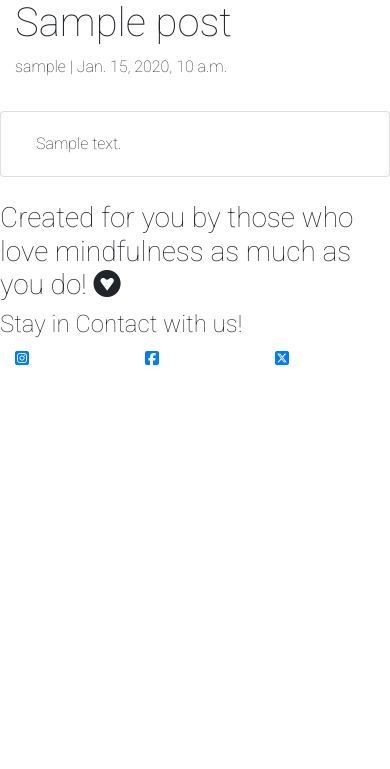
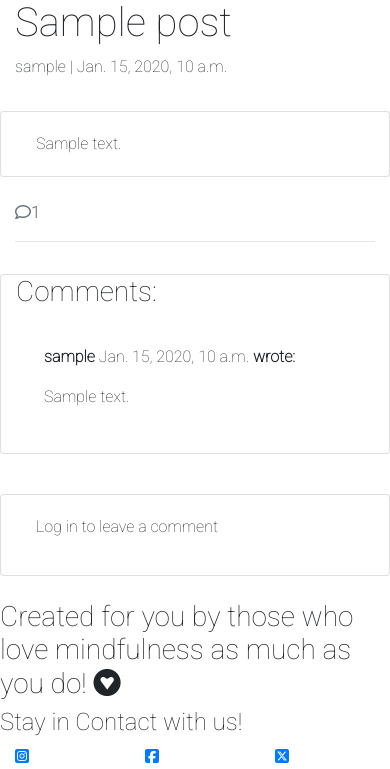
Before and after one commit to aimeeallen94/time-to-pause, a Django app: a page that uses timetopause/templates/timetopause/post_detail.html in a window 390 px wide. Shown: the part 139-908 px from the top of the page. Before the commit the page ends 504 px from the top, so only its background shows below. Run offline with Django 3.2, Linux system fonts and the light colour scheme; tables that the repository leaves empty hold one stand-in row (values such as "Sample post"); parts of the project's set-up code (start-up, migrations or seed data) failed here and were passed over; some libraries are stand-ins or nearby versions.

Commit message:
complete back end configuration for comments by users and set up views for users to leave comments. Complete sign up and log in forms

```diff
--- a/requirements.txt
+++ b/requirements.txt
@@ -2,10 +2,12 @@ asgiref==3.7.2
 blinker==1.7.0
 click==8.1.7
 cloudinary==1.38.0
+crispy-bootstrap5==0.7
 dj-database-url==0.5.0
 dj3-cloudinary-storage==0.0.6
 Django==4.2.9
 django-allauth==0.57.0
+django-crispy-forms==2.1
 django-summernote==0.8.20.0
 Flask==3.0.1
 gunicorn==21.2.0
--- /dev/null
+++ b/timetopause/forms.py
@@ -0,0 +1,8 @@
+from .models import Comment
+from django import forms
+
+
+class CommentForm(forms.ModelForm):
+    class Meta:
+        model = Comment
+        fields = ('body',)
--- a/timetopause/models.py
+++ b/timetopause/models.py
@@ -37,4 +37,4 @@ class Comment(models.Model):
         ordering = ['created_on']
 
     def __str__(self):
-        return f"Comment {self.body} by {self.author}"
+        return f"Comment {self.content} by {self.author}"
--- a/timetopause/templates/timetopause/post_detail.html
+++ b/timetopause/templates/timetopause/post_detail.html
@@ -1,5 +1,6 @@
 {% extends 'base.html' %} {% block content %}
 {% load static %}
+{% load crispy_forms_tags %}
 
 <div class="masthead">
     <div class="container">
@@ -29,6 +30,54 @@
             </div>
         </div>
     </div>
+    <!-- Displaying comment count -->
+    <div class="row">
+        <div class="col-12">
+            <strong class="text-secondary"> <i class="far fa-comment"></i>{{ comment_count }}</strong>
+        </div>
+        <div class="col-12">
+            <hr>
+        </div>
+    </div>
+    <!-- Displaying Comments -->
+    <div class="row">
+        <div class="col-md-8 card mb-4 mt-3">
+            <h3>Comments: </h3>
+            <div class="card-body">
+                <!-- For loop needed inside empty tags to iterate over each comment in comments -->
+                {% for comment in comments %}
+                <div class="p-2 comments {% if not comment.approved and comment.author == user %} faded
+                {% elif not comment.approved %} d-none {% endif %}">
+                    <p class="font-weight-bold">
+                        {{ comment.author }}
+                    <span class="font-weight-normal">
+                        {{ comment.created_on }}
+                    </span> wrote: </p>
+                    <div id="comment{{ comment.id }}">
+                        {{ comment.content | linebreaks }}
+                    </div>
+                    {% if not comment.approved and comment.author == user %}
+                    <p class="approval">This comment is awaiting approval. </p>
+                    {% endif %}
+                </div>
+                <!-- For loop ends here-->
+                {% endfor %}
+            </div>
+        </div>
+        <!-- Leave a new comment -->
+        <div class="col-md-4 card mb-4 mt-3">
+            <div class="card-body">
+                {% if user.is_authneticated %}
+                <h3>Leave a comment: </h3>
+                <p>Posting as: {{ user.username }}</p>
+                <form id="commentForm" method="post" style="margin-top: 1.3em;">{{ comment_form | crispy }}
+                {% csrf_token %}
+                <button id="submitButton" type="submit" class="btn btn-signup btn-lg"></button></form>
+                {% else %}
+                <p>Log in to leave a comment</p>
+                {% endif %}
+            </div>
+        </div>
+    </div>
 </div>
-
 {% endblock content %}
--- a/timetopause/views.py
+++ b/timetopause/views.py
@@ -1,6 +1,7 @@
 from django.shortcuts import render, get_object_or_404
 from django.views import generic
 from .models import Post
+from .forms import CommentForm
 
 class PostList(generic.ListView):
     queryset = Post.objects.all()
@@ -26,4 +27,17 @@ def post_detail(request, slug):
     """
     queryset = Post.objects.filter(status=1)
     post = get_object_or_404(queryset, slug=slug)
-    return render(request, "timetopause/post_detail.html", {"post":post},)
+    comments = post.comments.all().order_by("-created_on")
+    comment_count = post.comments.filter(approved=True).count()
+    comment_form = CommentForm()
+
+    return render(
+        request,
+        "timetopause/post_detail.html",
+        {
+            "post":post,
+            "comments": comments,
+            "comment_count": comment_count,
+            "comment_form": comment_form,
+            },
+)
```
Also changed, not shown: templates/account/signup.html (+17 -5 lines), time_to_pause_blog/settings.py (+6 -1 lines).
